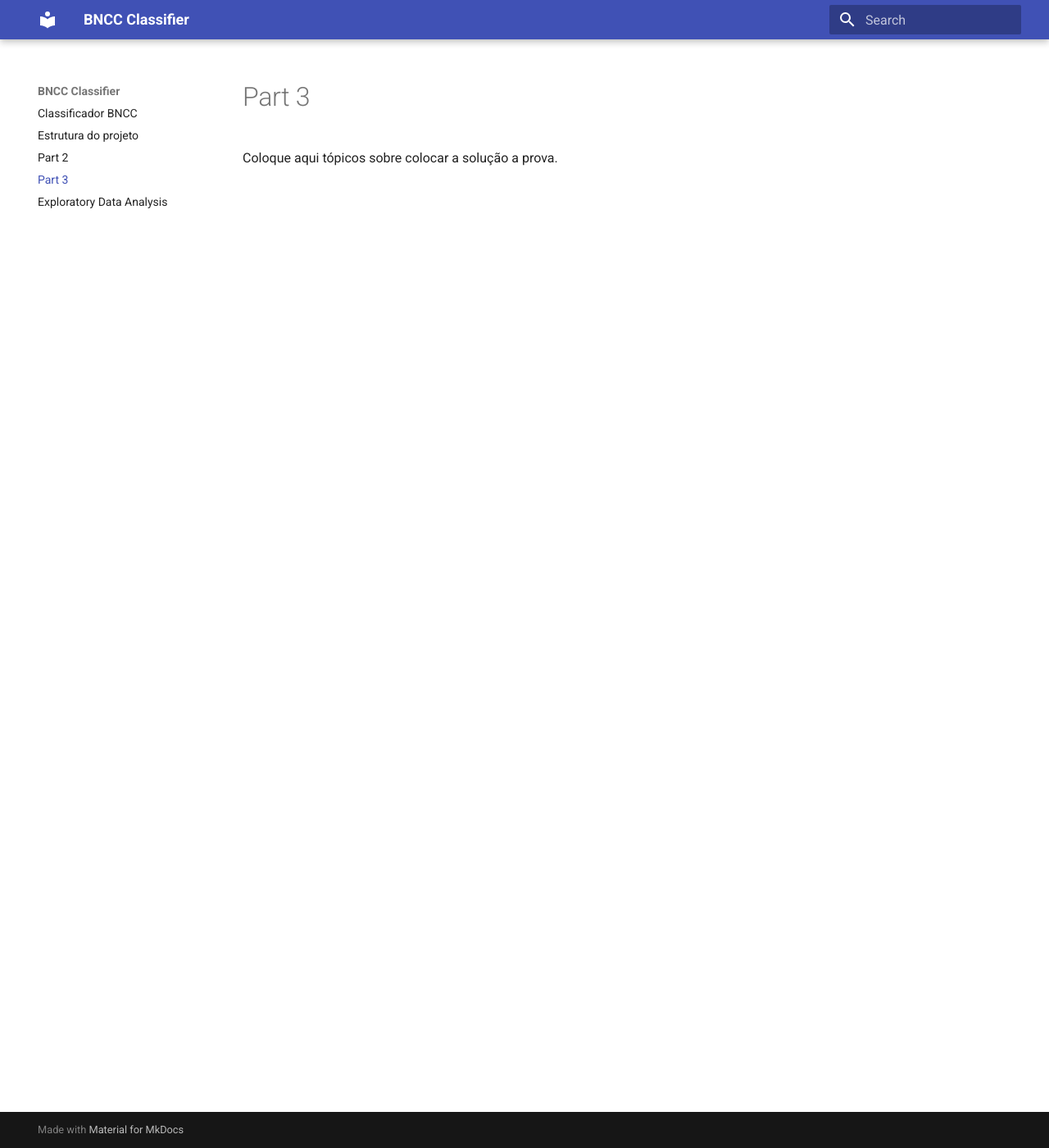
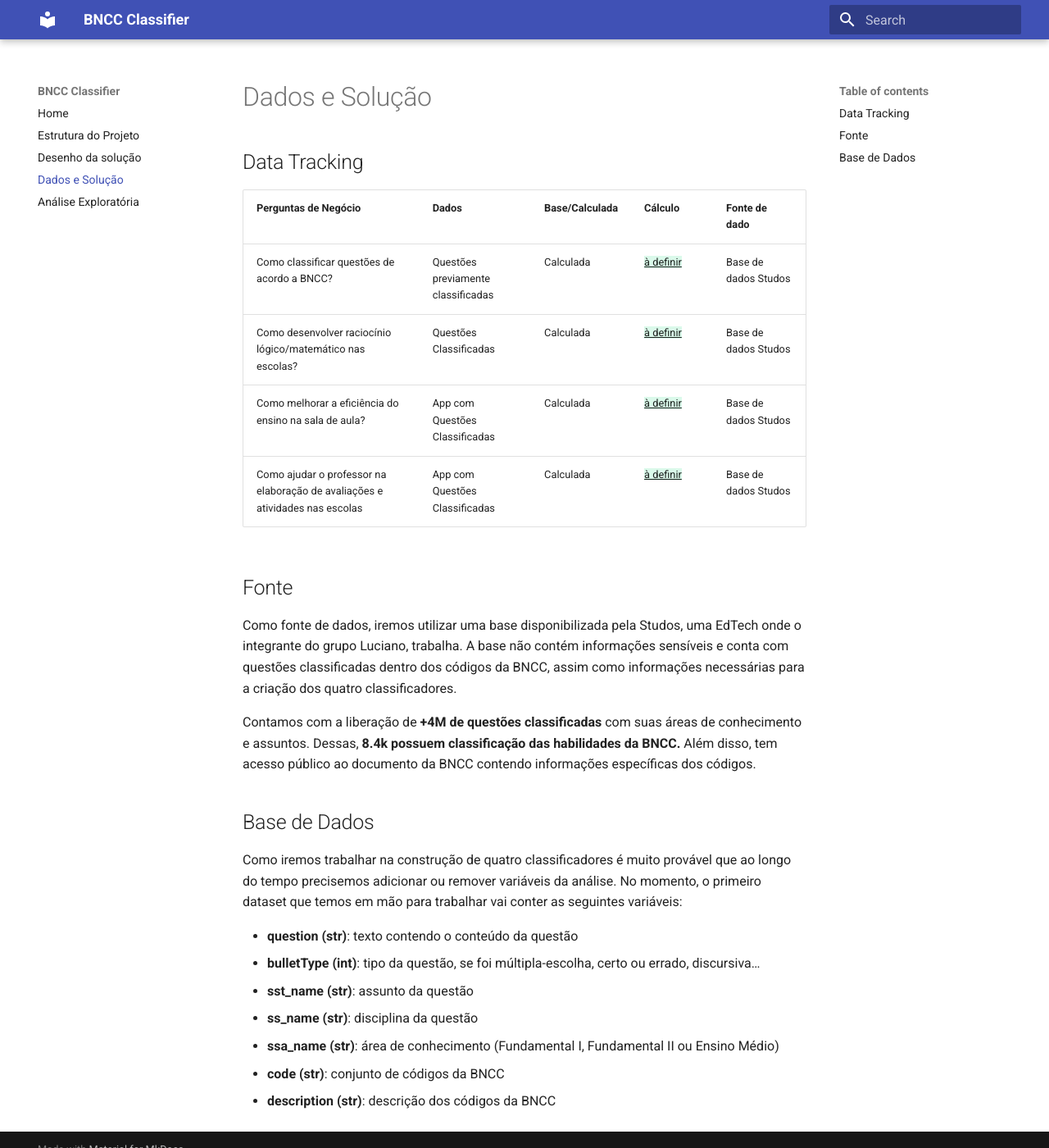
Before and after one commit to LucianoBatista/bncc-classifier, an MkDocs documentation site: the page built from docs/part-3.md, in a window 1280 px wide and 1400 px high. Shown: the whole window at 82% size. Built offline with MkDocs 1.6.1 and Material for MkDocs 9.7.7, drawn with Linux system fonts in a browser that asks for light colours.

Commit message:
:sparkles: adding the rest of the documentation.

```diff
--- a/docs/part-3.md
+++ b/docs/part-3.md
@@ -1,11 +1,39 @@
 ---
-title: Solução a Prova
-summary: Colocando a solução em Produção.
+title: Dados e Solução
+summary: Data tracking, Fonte e Base de Dados
 authors:
     - Luciano
     - Pedro
     - Brisa
+    - Will
 date: 2021-24-12
 ---
 
-Coloque aqui tópicos sobre colocar a solução a prova.
+## Data Tracking
+
+| Perguntas de Negócio      | Dados                          | Base/Calculada | Cálculo | Fonte de dado |
+| ----------- | ------------------------------------ |------------------------|---------|---------------|
+| Como classificar questões de acordo a BNCC?       | Questões previamente classificadas  | Calculada | {++à definir++} | Base de dados Studos |
+| Como desenvolver raciocínio lógico/matemático nas escolas?       | Questões Classificadas | Calculada | {++à definir++} | Base de dados Studos |
+| Como melhorar a eficiência do ensino na sala de aula?       | App com Questões Classificadas  | Calculada | {++à definir++} | Base de dados Studos |
+| Como ajudar o professor na elaboração de avaliações e atividades nas escolas       | App com Questões Classificadas  | Calculada | {++à definir++} | Base de dados Studos |
+
+
+## Fonte
+
+Como fonte de dados, iremos utilizar uma base disponibilizada pela Studos, uma EdTech onde o integrante do grupo Luciano, trabalha. A base não contém informações sensíveis e conta com questões classificadas dentro dos códigos da BNCC, assim como informações necessárias para a criação dos quatro classificadores.
+
+Contamos com a liberação de **+4M de questões classificadas** com suas áreas de conhecimento e assuntos. Dessas, **8.4k possuem classificação das habilidades da BNCC.**   Além disso, tem acesso público ao documento da BNCC contendo informações específicas dos códigos.
+
+
+## Base de Dados
+
+Como iremos trabalhar na construção de quatro classificadores é muito provável que ao longo do tempo precisemos adicionar ou remover variáveis da análise. No momento, o primeiro dataset que temos em mão para trabalhar vai conter as seguintes variáveis:
+
+- **question (str)**: texto contendo o conteúdo da questão
+- **bulletType (int)**: tipo da questão, se foi múltipla-escolha, certo ou errado, discursiva…
+- **sst_name (str)**: assunto da questão
+- **ss_name (str)**: disciplina da questão
+- **ssa_name (str)**: área de conhecimento (Fundamental I, Fundamental II ou Ensino Médio)
+- **code (str)**: conjunto de códigos da BNCC
+- **description (str)**: descrição dos códigos da BNCC
--- a/mkdocs.yml
+++ b/mkdocs.yml
@@ -5,3 +5,15 @@
   - meta
   - attr_list
   - md_in_html
+  - tables
+  - pymdownx.critic
+  - pymdownx.caret
+  - pymdownx.keys
+  - pymdownx.mark
+  - pymdownx.tilde
+nav:
+  - Home: "index.md"
+  - Estrutura do Projeto: "estrutura-do-projeto.md"
+  - Desenho da solução: "part-2.md"
+  - Dados e Solução: "part-3.md"
+  - Análise Exploratória: "part-4.md"
```
Also changed, not shown: docs/estrutura-do-projeto.md (+1 -5 lines), docs/part-2.md (+4 -3 lines), docs/part-4.md (+3 -3 lines), site/404.html, site/estrutura-do-projeto/index.html, site/index.html, site/part-2/index.html, site/part-3/index.html, site/part-4/index.html, site/search/search_index.json, 1 other file.
